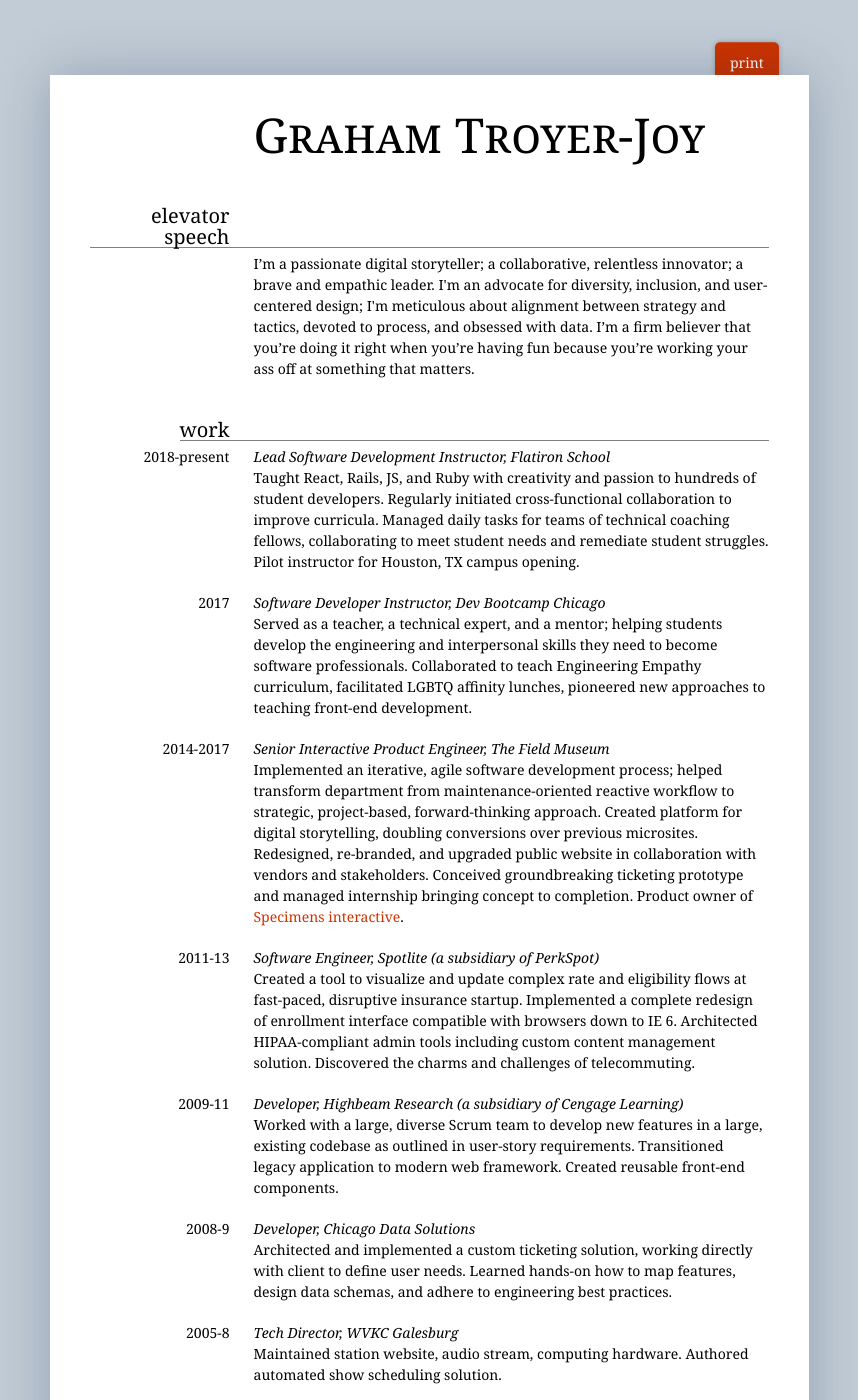
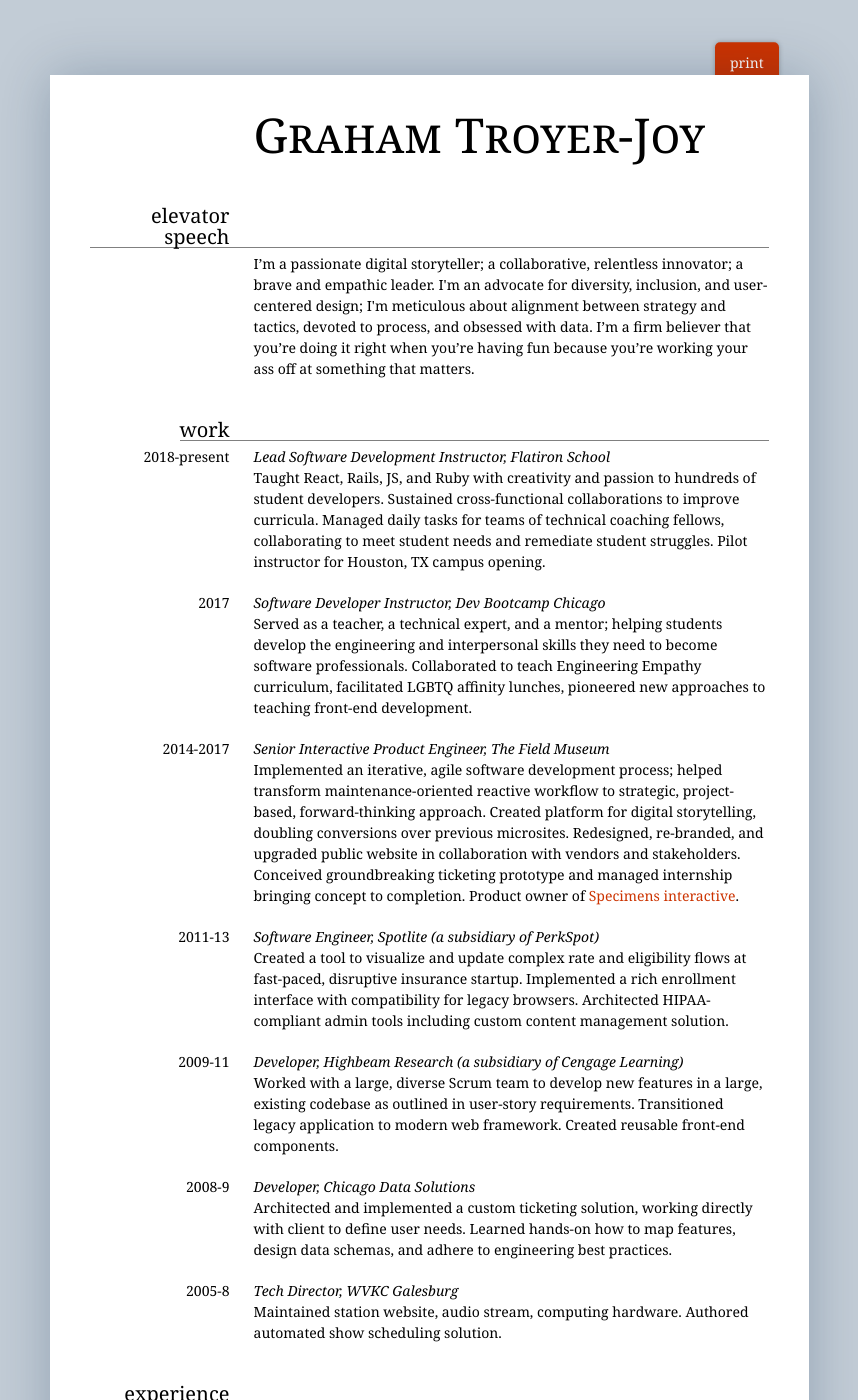
Before and after one commit to telegraham/resume, a Jekyll site: the page built from index.html, in a window 1280 px wide and 1400 px high. Shown: the whole window, without its empty margins (211-1069 px from the left). Built offline with Jekyll 4.4.1, drawn with Linux system fonts in a browser that asks for light colours.

Commit message:
Update resume.json

```diff
--- a/_data/resume.json
+++ b/_data/resume.json
@@ -8,7 +8,7 @@
 			"what": "Lead Software Development Instructor",
 			"where": "Flatiron School",
 			"when": "2018-present",
-			"how": "Taught React, Rails, JS, and Ruby with creativity and passion to hundreds of student developers. Regularly initiated cross-functional collaboration to improve curricula. Managed daily tasks for teams of technical coaching fellows, collaborating to meet student needs and remediate student struggles. Pilot instructor for Houston, TX campus opening."
+			"how": "Taught React, Rails, JS, and Ruby with creativity and passion to hundreds of student developers. Sustained cross-functional collaborations to improve curricula. Managed daily tasks for teams of technical coaching fellows, collaborating to meet student needs and remediate student struggles. Pilot instructor for Houston, TX campus opening."
 		},
 		{
 			"what": "Software Developer Instructor",
@@ -20,13 +20,13 @@
 			"what": "Senior Interactive Product Engineer",
 			"where": "The Field Museum",
 			"when": "2014-2017",
-			"how": "Implemented an iterative, agile software development process; helped transform department from maintenance-oriented reactive workflow to strategic, project-based, forward-thinking approach. Created platform for digital storytelling, doubling conversions over previous microsites. Redesigned, re-branded, and upgraded public website in collaboration with vendors and stakeholders. Conceived groundbreaking ticketing prototype and managed internship bringing concept to completion. Product owner of <a href='https://www.fieldmuseum.org/discover/on-exhibit/specimens'>Specimens interactive</a>."
+			"how": "Implemented an iterative, agile software development process; helped transform maintenance-oriented reactive workflow to strategic, project-based, forward-thinking approach. Created platform for digital storytelling, doubling conversions over previous microsites. Redesigned, re-branded, and upgraded public website in collaboration with vendors and stakeholders. Conceived groundbreaking ticketing prototype and managed internship bringing concept to completion. Product owner of <a href='https://www.fieldmuseum.org/discover/on-exhibit/specimens'>Specimens interactive</a>."
 		},
 		{
 			"what": "Software Engineer",
 			"where": "Spotlite (<span class='nobr'>a subsidiary</span> of PerkSpot)",
 			"when": "2011-13",
-			"how": "Created a tool to visualize and update complex rate and eligibility flows at fast-paced, disruptive insurance startup. Implemented a complete redesign of enrollment interface compatible with browsers down to IE 6. Architected HIPAA-compliant admin tools including custom content management solution. Discovered the charms and challenges of telecommuting."
+			"how": "Created a tool to visualize and update complex rate and eligibility flows at fast-paced, disruptive insurance startup. Implemented a rich enrollment interface with compatibility for legacy browsers. Architected HIPAA-compliant admin tools including custom content management solution."
 		},
 		{
 			"what": "Developer",
```
